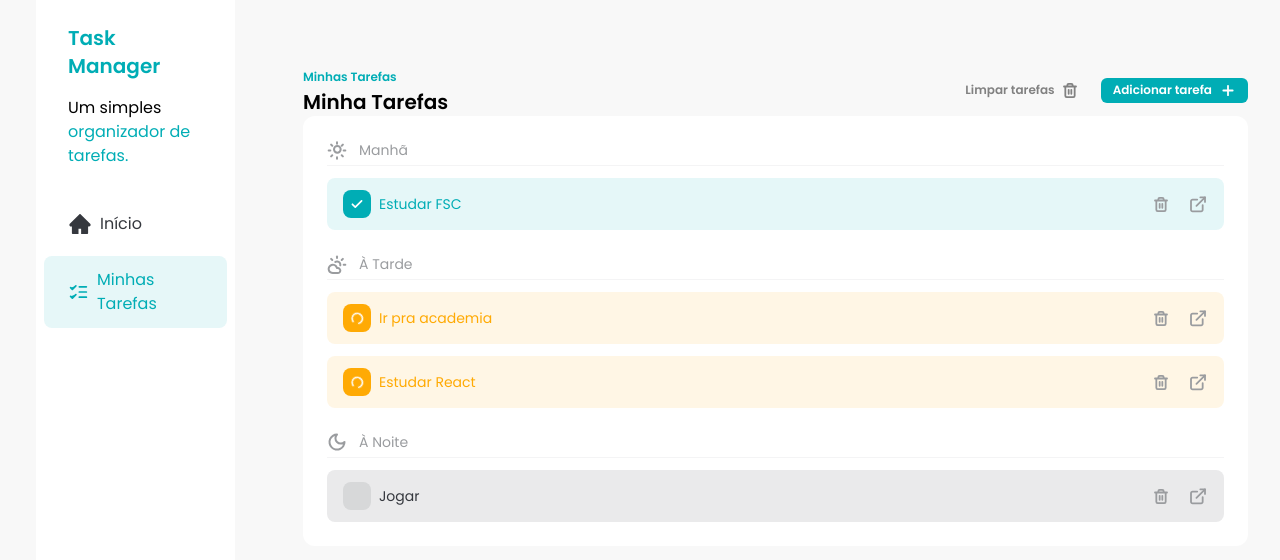
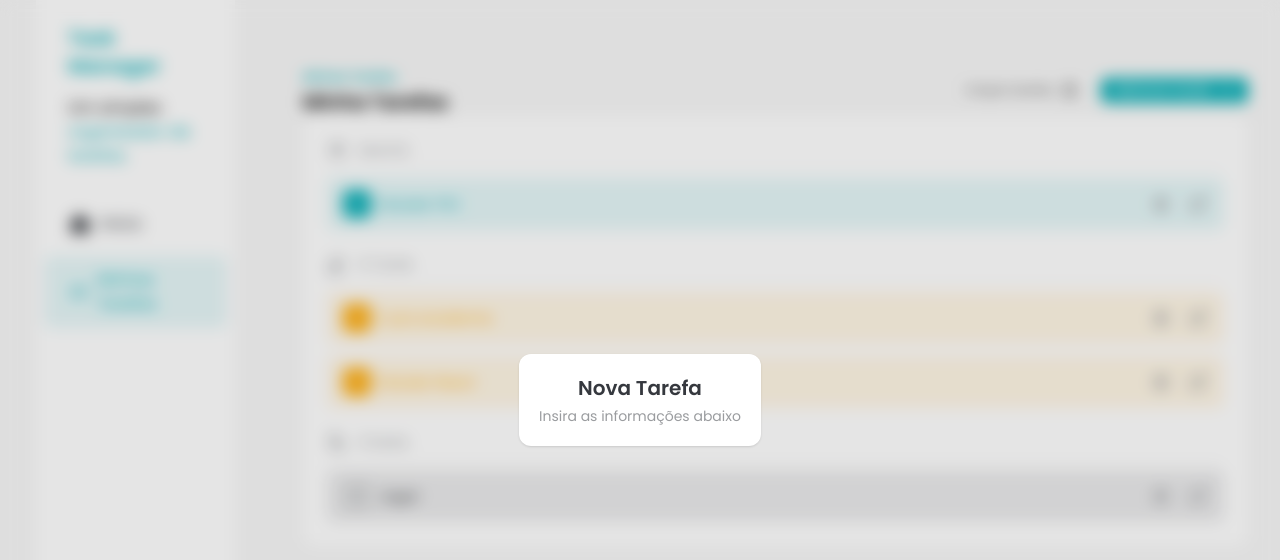
Before and after one commit to Edson-Emanoel/fsc-task-manager, a React (Vite) app: page / in a window 1280 px wide. Both pictures are taken after a click on the button "Adicionar tarefa". Shown: the top 560 px of the page. Built offline with nearby package versions, Linux system fonts and the light colour scheme.

Commit message:
feat: comecei o componente de AddTaskDialog

```diff
--- /dev/null
+++ b/src/components/AddTaskDialog.jsx
@@ -0,0 +1,20 @@
+import { createPortal } from "react-dom"
+
+const AddTaskDialog = ({ isOpen }) => {
+  if (!isOpen) return null
+
+  return createPortal(
+    <div className="fixed bottom-0 left-0 top-0 flex h-screen w-screen items-center justify-center bg-black/10 backdrop-blur">
+      {/* Dialog */}
+      <div className="rounded-xl bg-white p-5 text-center shadow">
+        <h2 className="text-xl font-semibold text-[#35383E]">Nova Tarefa</h2>
+        <p className="mt-1 text-sm text-[#9A9C9F]">
+          Insira as informações abaixo
+        </p>
+      </div>
+    </div>,
+    document.body
+  )
+}
+
+export default AddTaskDialog
--- a/src/components/Tasks.jsx
+++ b/src/components/Tasks.jsx
@@ -9,12 +9,14 @@
   TrashIcon,
 } from "../assets/icons/"
 import TASKS from "../constants/tasks"
+import AddTaskDialog from "./AddTaskDialog"
 import Button from "./Button"
 import TaskItem from "./TaskItem"
 import TasksSeparator from "./TasksSeparator"
 
 const Tasks = () => {
   const [tasks, setTasks] = useState(TASKS)
+  const [addTaskDialogIsOpen, setAddTaskDialogIsOpen] = useState(false)
 
   const morningTasks = tasks.filter((task) => task.time === "morning")
   const afternoonTasks = tasks.filter((task) => task.time === "afternoon")
@@ -68,10 +70,12 @@
             <TrashIcon />
           </Button>
 
-          <Button>
+          <Button onClick={() => setAddTaskDialogIsOpen(true)}>
             Adicionar tarefa
             <AddIcon />
           </Button>
+
+          <AddTaskDialog isOpen={addTaskDialogIsOpen} />
         </div>
       </div>
 
```
